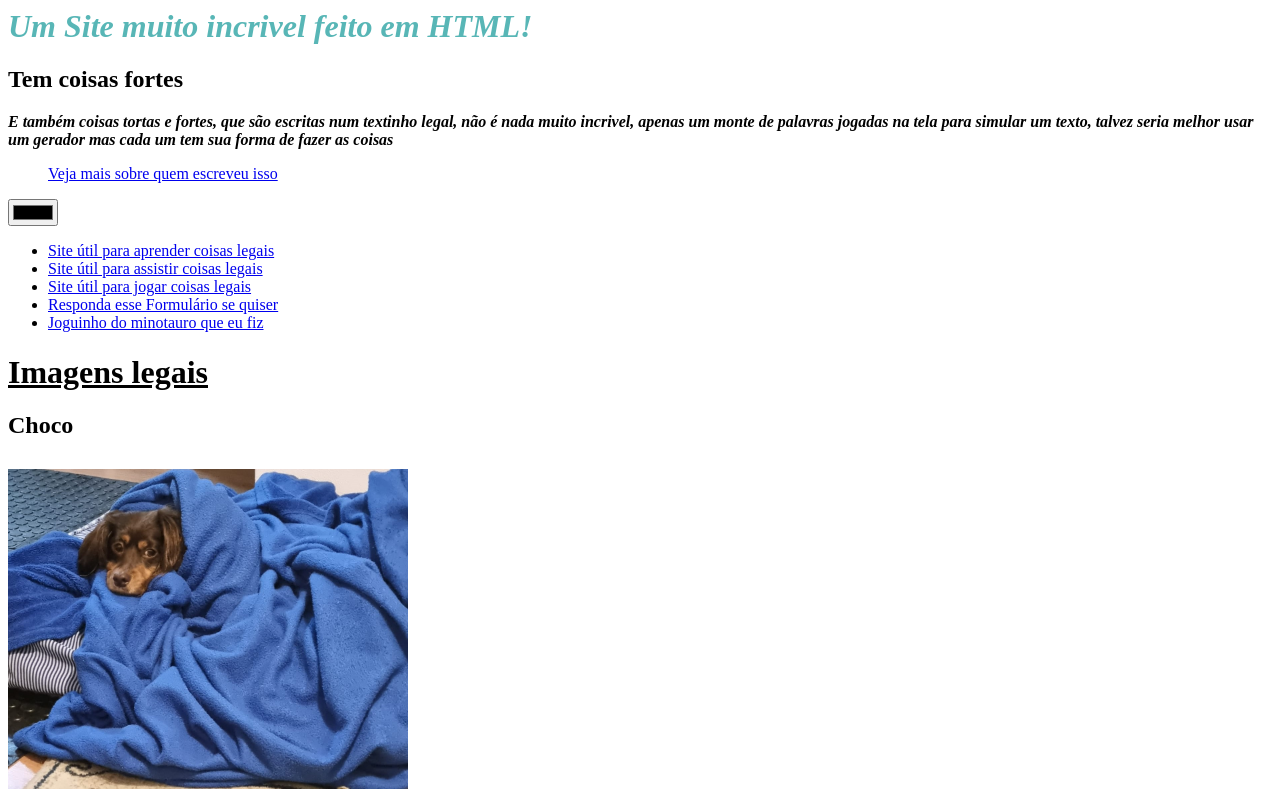
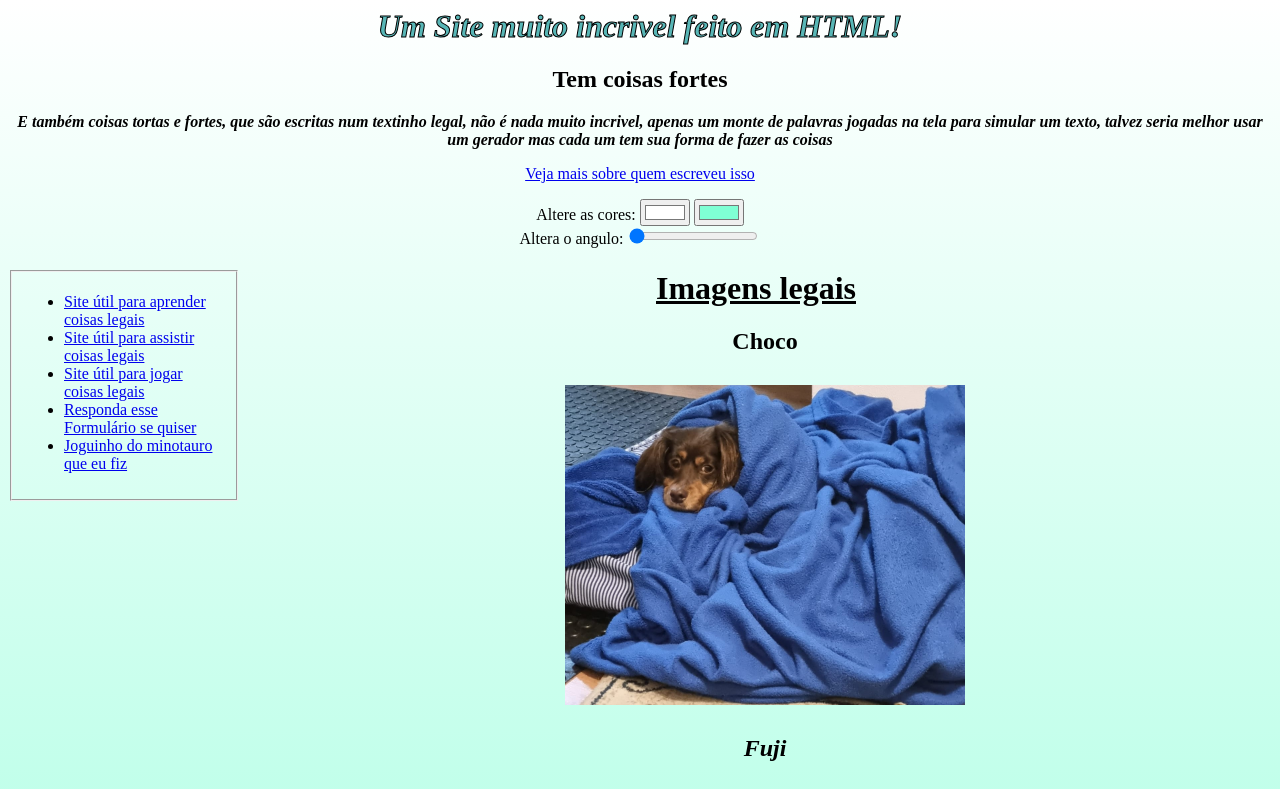
Before and after one commit to J-Pozenato/J-Pozenato.github.io, a plain HTML site: page index.html in a window 1280 px wide. Shown: the top 789 px of the page. Drawn offline with Linux system fonts and the light colour scheme.

Commit message:
added some color changing

```diff
--- a/index.html
+++ b/index.html
@@ -1,9 +1,29 @@
 <html>
     <head>
         <title>Meu super site v2</title>
+        <style>
+            #left-menu {
+                width: 200px;
+                float: left;
+            }
+            #imagens {
+                margin-left: 250px;
+            }
+            .body{
+                background:linear-gradient(180deg, white, #7fffd4);
+            }
+            #tittleh1{
+                -webkit-text-stroke: 1px black; /* width and color */
+                color: rgb(88, 182, 182)
+            }
+
+
+        </style>
+
     </head>
-    <body>
-        <h1><i style="color: rgb(88, 182, 182);">Um Site muito incrivel feito em HTML!</i></h1>
+    <body class="body" style="text-align: center;">
+        <div id="header">
+            <h1 id="tittleh1"><i>Um Site muito incrivel feito em HTML!</i></h1>
             <h2>
                 <strong>Tem coisas fortes</strong><br>
             </h2>
@@ -13,8 +33,34 @@
             <blockquote>
                 <a href="about.html">Veja mais sobre quem escreveu isso</a>
             </blockquote>
-        <input type="color"><br>
-        <ul>
+            Altere as cores: <input type="color" name="color1" value="#ffffff" class="colorPicker"> <input type="color" name="color2" value="#7fffd4" class="colorPicker"> <br>
+        Altera o angulo: <input type="range" name="angle1" value="0" min="0" max="360" class="colorPicker">
+        <script>
+            const picker1 = document.querySelector("input[name='color1']");
+            const picker2 = document.querySelector("input[name='color2']");
+            const anglePicker1 = document.querySelector("input[name='angle1']");
+            const rangeInput = document.getElementsByName("angle1");
+            // No need to loop over all the input elements and set up an event
+            // handler for each. Just set up one event handler at a common ancestor
+            // of the elements you care about and let the event bubble up to be
+            // handled there
+            document.addEventListener("input", function(event){
+            // Now test to see if the event was triggered by an element you
+            // wish to handle
+            if(event.target.classList.contains("colorPicker")){
+                // Use template literals to insert JS values into a string:
+                document.body.style.background =
+                `linear-gradient(${anglePicker1.value}deg, ${picker1.value}, ${picker2.value})`;
+            }
+            });
+        </script>
+
+        </div>
+        <div class="fill">
+
+        <fieldset id="left-menu" >
+            <div  >
+                <ul id="links" style="text-align: left;">
 
                     <li>
                         <a href="https://www.google.com/" title="Google é muito útil" target="_blank">Site útil para aprender coisas legais</a>
@@ -37,15 +83,19 @@
                     </li>
 
                 </ul>
+            </div>
+        </fieldset>
             <h1>
                 <u>Imagens legais</u>
             </h1>
-
+            <div id="imagens">
                 <h2><strong>Choco</strong></h2>
                 <img class="Choco" src="Choco.jpg" alt="Choco" width="400" vspace="10" ><br>
                 <h2><i>Fuji</i></h2>
                 <img src="Fuji.jpg" alt="Fuji" width="400" vspace="10"><br>
                 <h2><strong><i>Udon</i></strong></h2>
                 <img src="Udon.jpg" alt="Udon" width="400" vspace="10"><br>
+            </div>
+        </div>
     </body>
 </html>
```
Also changed, not shown: form.html (+1 -5 lines). Lines whose indentation alone changed are shown as unchanged.
